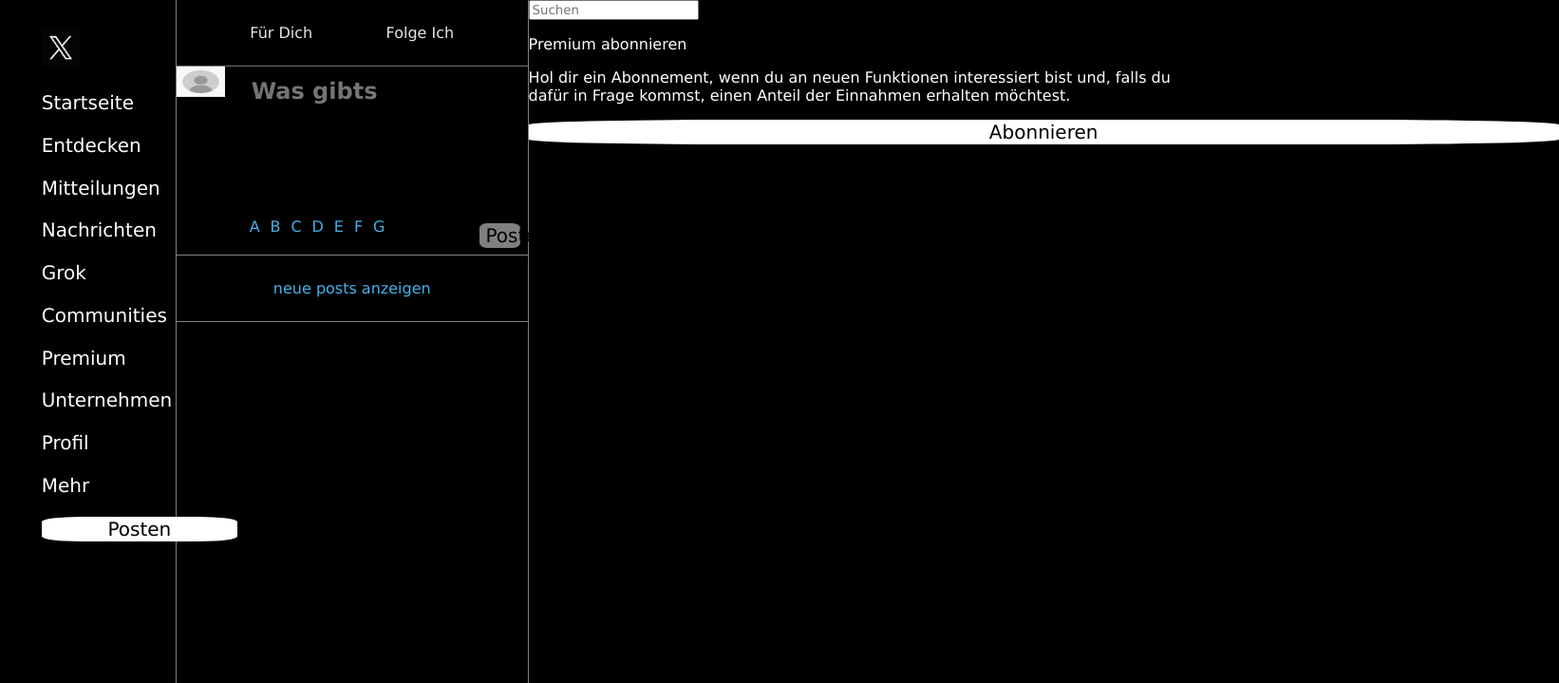
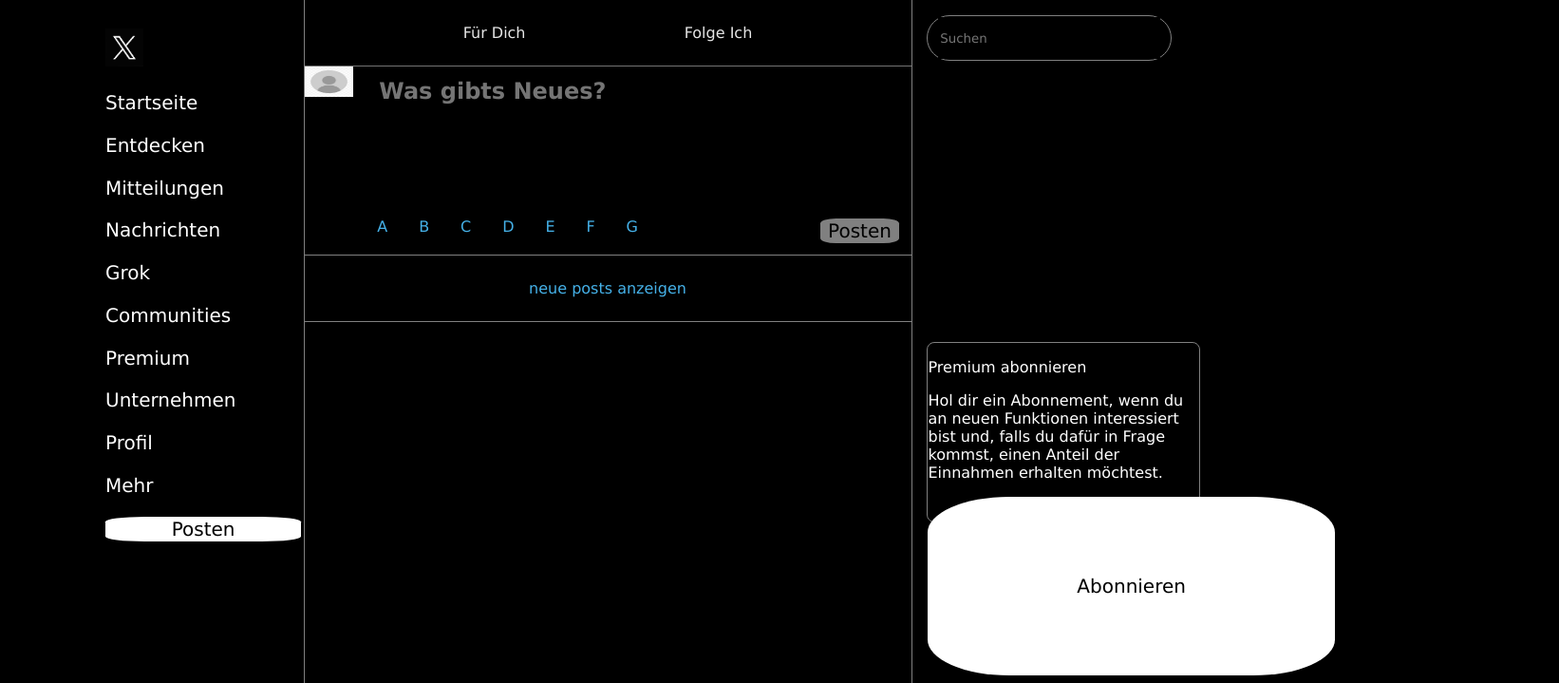
Before and after one commit to FaridMo99/Twitter-Clone, a plain HTML site: page index.html in a window 1280 px wide. Shown: the top 719 px of the page at 95% size, 1642 px wide, since content can reach past the window. Drawn offline with Linux system fonts and the light colour scheme.

Commit message:
finished input button

```diff
--- a/index.html
+++ b/index.html
@@ -69,15 +69,15 @@
     </main>
 
     <footer>
-        <div><input type="text" placeholder="Suchen" id="search"></div>
+        <div class="search"><input type="text" placeholder="Suchen" id="search"></div>
 
-        <div>
+        <div class="premium">
             <p>Premium abonnieren</p>
             <p>Hol dir ein Abonnement, wenn du an neuen Funktionen interessiert bist und, falls du dafür in Frage kommst, einen Anteil der Einnahmen erhalten möchtest.</p>
             <button class="abo">Abonnieren</button>
         </div>
 
-        <div>
+        <div class="Wem folgen">
             <div></div>
             <div>
                 <div></div>
@@ -97,7 +97,7 @@
             <div></div>
         </div>
 
-        <div>
+        <div class="neues">
             <div></div>
             <div></div>
         </div>
--- a/styles.css
+++ b/styles.css
@@ -160,3 +160,36 @@ input#Eingabe {
 }
 
 /* footer/right column */
+
+footer {
+    width:25%;
+    display:flex;
+    flex-direction:column;
+    justify-content: space-between;
+}
+
+footer>div {
+    background-color: black;
+    border:1px solid grey;
+    border-radius:8px;
+    margin:5%;
+}
+
+.search {
+    position: sticky;
+    top: 2vh;
+    width: 80%;
+    height: 4%;
+    display: flex;
+    justify-content: center;
+    align-items: center;
+    border-radius:30px;
+    background-color:black;
+}
+
+input#search {
+    background-color: black;
+    border:none;
+    width: 90%;
+    height:90%;
+}
```
